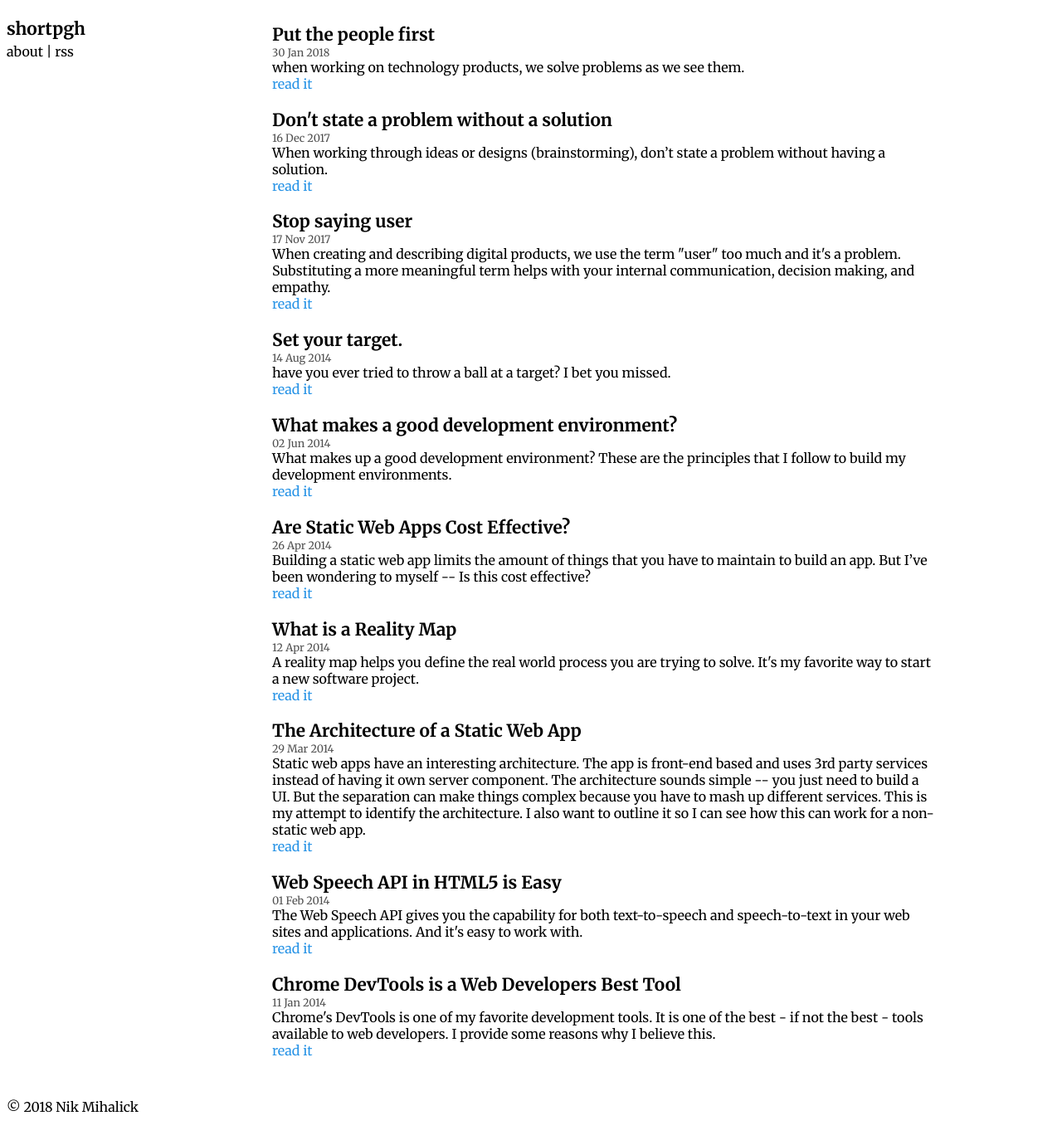
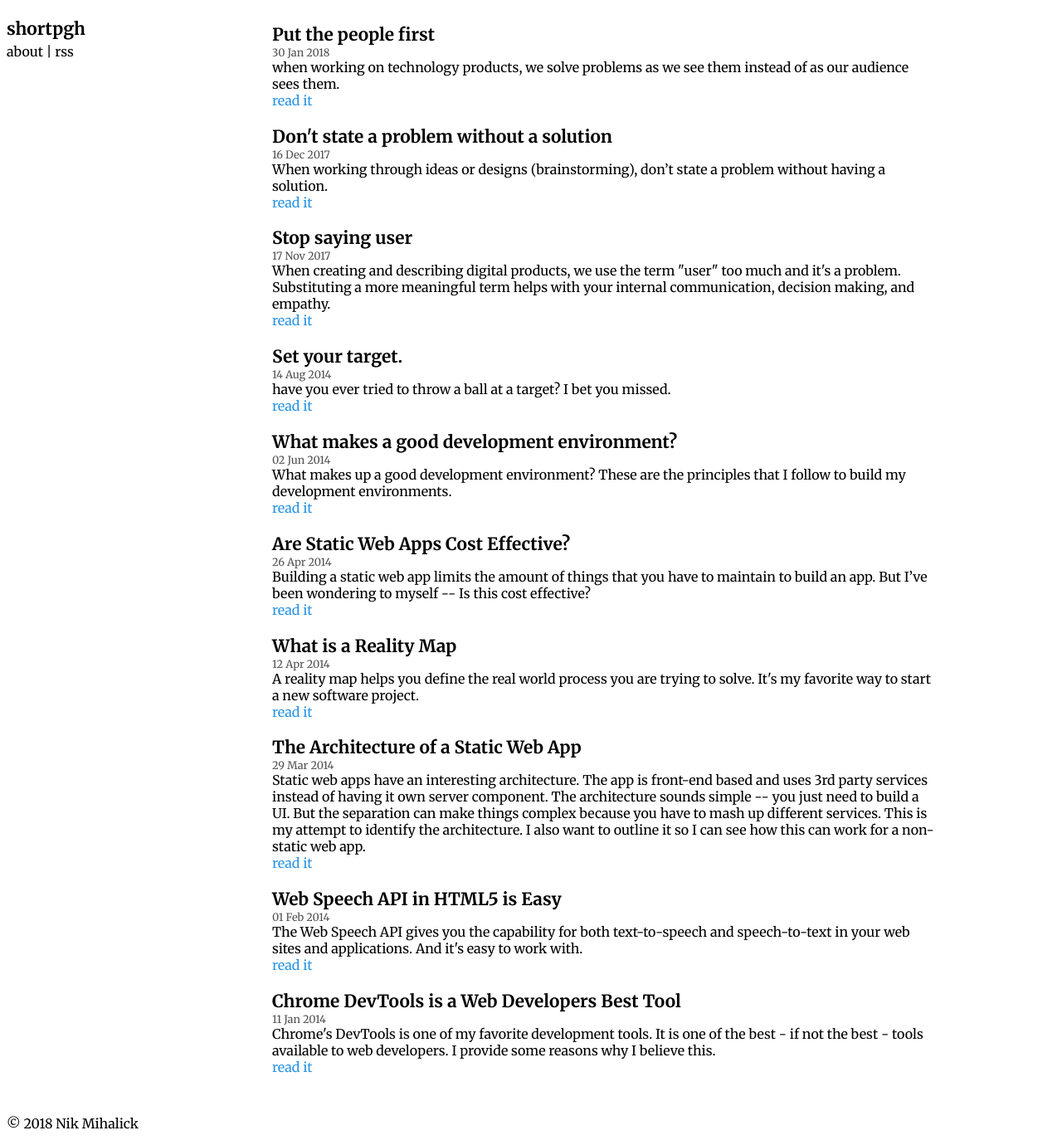
Before and after one commit to shortpgh/site, a Jekyll site: the page built from index.html, in a window 1280 px wide. Shown: the whole page at 83% size. Built offline with Jekyll 4.4.1, drawn with Linux system fonts in a browser that asks for light colours.

Commit message:
Update 2018-01-30-put-people-first.md

```diff
--- a/_posts/2018-01-30-put-people-first.md
+++ b/_posts/2018-01-30-put-people-first.md
@@ -2,7 +2,7 @@
 layout: post
 title:  "Put the people first"
 date:   2018-01-30 08:21:00
-blurb: "when working on technology products, we solve problems as we see them. "
+blurb: "when working on technology products, we solve problems as we see them instead of as our audience sees them. "
 tags: problem solving, management
 ---
 
```
